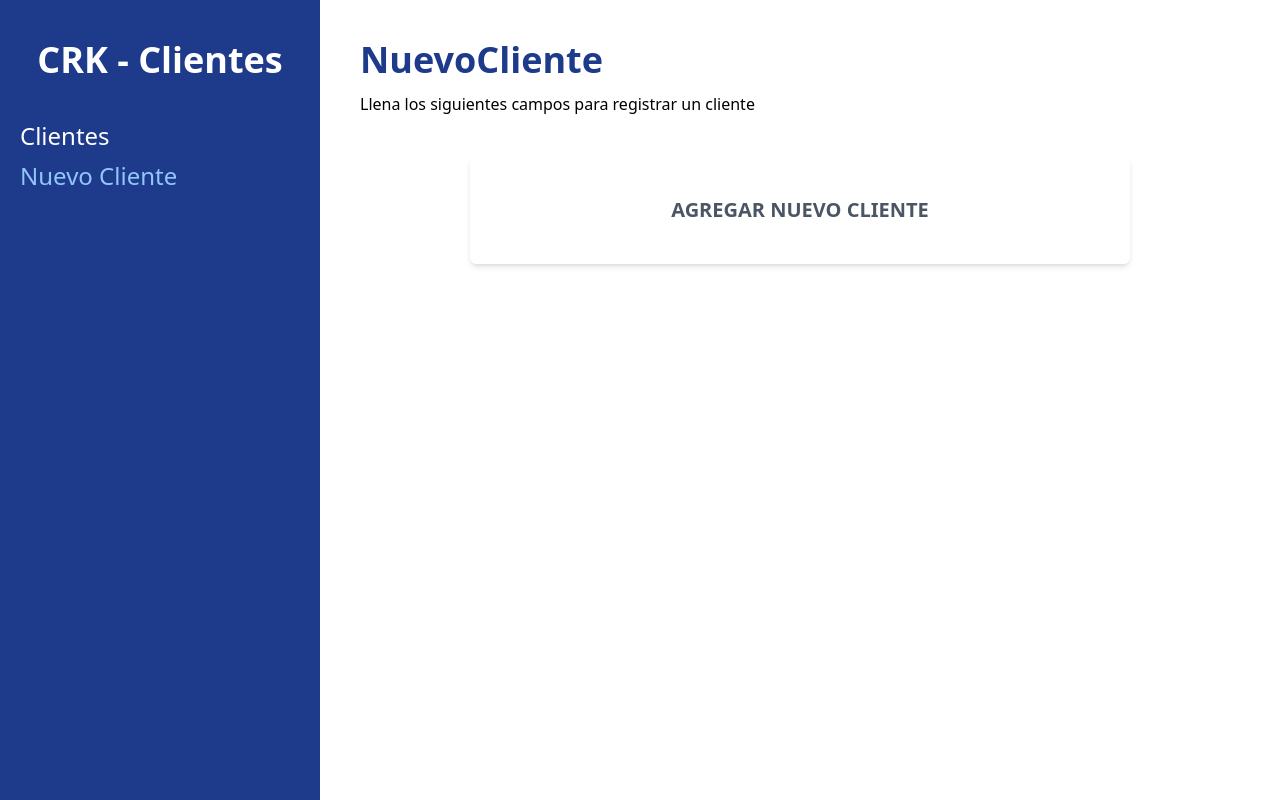
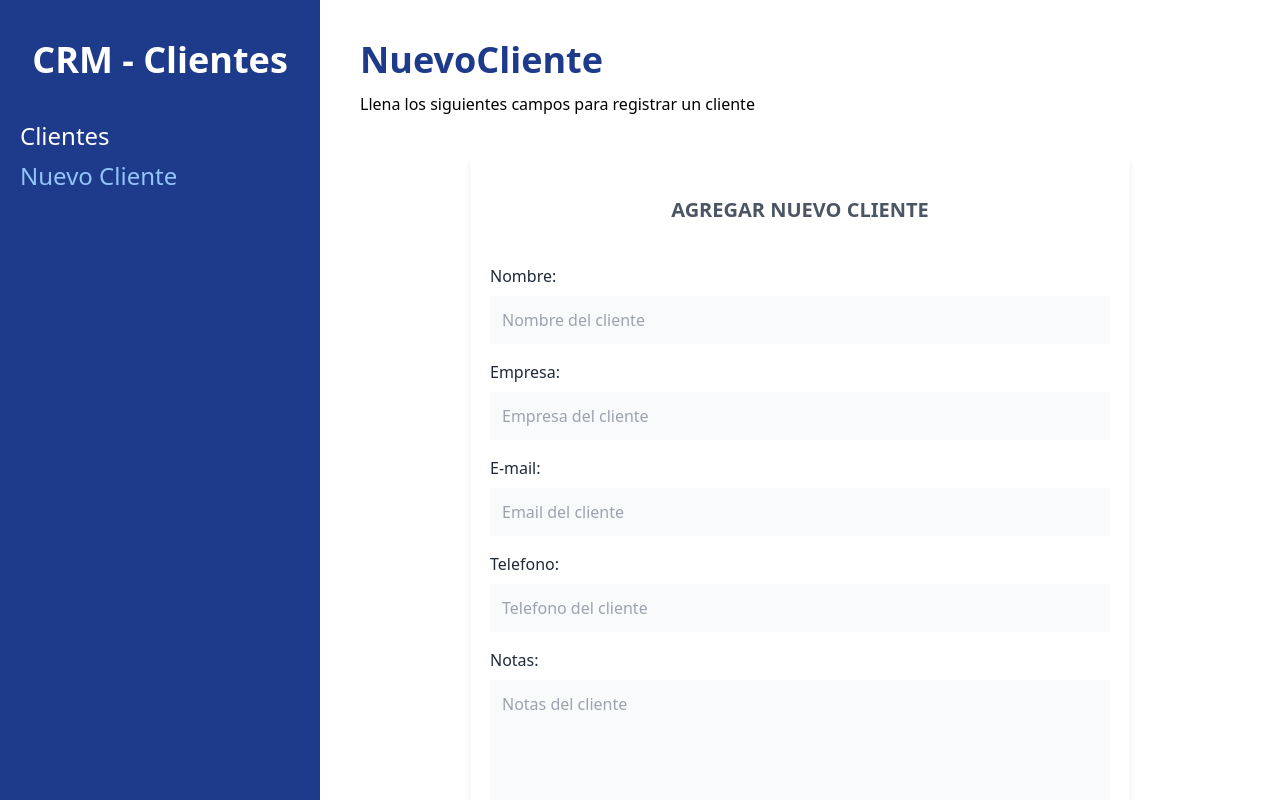
Before and after one commit to VicenteVieraG/crm-react, a React (Vite) app: page /clientes/nuevo in a window 1280 px wide. Built offline with nearby package versions, Linux system fonts and the light colour scheme.

Commit message:
Form imputs added. Layout fixed

```diff
--- a/package.json
+++ b/package.json
@@ -8,9 +8,11 @@
     "preview": "vite preview"
   },
   "dependencies": {
+    "formik": "^2.2.9",
     "react": "^18.0.0",
     "react-dom": "^18.0.0",
-    "react-router-dom": "^6.3.0"
+    "react-router-dom": "^6.3.0",
+    "yup": "^0.32.11"
   },
   "devDependencies": {
     "@types/react": "^18.0.0",
--- a/src/components/Formulario.jsx
+++ b/src/components/Formulario.jsx
@@ -1,11 +1,94 @@
 import React from 'react'
+import { Formik, Form, Field } from 'formik'
+
+//Formik es una libreria de formularios.
+//Ayuda a crear los formularios y validarlos
 
 const Formulario = () => {
-  return (
-    <div className="bg-white mt-10 px-5 py-10 rounded-md shadow-md md:w-3/4 mx-auto">
-        <h1 className="text-gray-600 font-bold text-xl uppercase text-center">Agregar nuevo cliente</h1>
-    </div>
-  )
+	return (
+		<div className="bg-white mt-10 px-5 py-10 rounded-md shadow-md md:w-3/4 mx-auto">
+			<h1 className="text-gray-600 font-bold text-xl uppercase text-center">Agregar nuevo cliente</h1>
+
+			<Formik>
+				<Form
+					className="mt-10"
+				>
+					<div className="mb-4">
+						<label
+							className="text-gray-800"
+							htmlFor="nombre"
+							>Nombre:
+						</label>
+						<Field
+							id="nombre"
+							type="text"
+							className="mt-2 block w-full p-3 bg-gray-50"
+							placeholder="Nombre del cliente"
+						/>
+					</div>
+					<div className="mb-4">
+						<label
+							className="text-gray-800"
+							htmlFor="empresa"
+							>Empresa:
+						</label>
+						<Field
+							id="empresa"
+							type="text"
+							className="mt-2 block w-full p-3 bg-gray-50"
+							placeholder="Empresa del cliente"
+						/>
+					</div>
+					<div className="mb-4">
+						<label
+							className="text-gray-800"
+							htmlFor="email"
+							>E-mail:
+						</label>
+						<Field
+							id="email"
+							type="email"
+							className="mt-2 block w-full p-3 bg-gray-50"
+							placeholder="Email del cliente"
+						/>
+					</div>
+					<div className="mb-4">
+						<label
+							className="text-gray-800"
+							htmlFor="telefono"
+							>Telefono:
+						</label>
+						<Field
+							id="telefono"
+							type="tel"
+							className="mt-2 block w-full p-3 bg-gray-50"
+							placeholder="Telefono del cliente"
+						/>
+					</div>
+					<div className="mb-4">
+						<label
+							className="text-gray-800"
+							htmlFor="notas"
+							>Notas:
+						</label>
+						<Field
+							as="textarea"
+							id="notas"
+							type="text"
+							className="mt-2 block w-full p-3 bg-gray-50 h-40"
+							placeholder="Notas del cliente"
+						/>
+					</div>
+
+					<input
+						type="submit"
+						value="agrear cliente"
+						className="mt-5 w-full bg-blue-800 p-3 text-white uppercase font-bold text-lg"
+					/>
+				</Form>
+			</Formik>
+		</div>
+	)
 }
 
 export default Formulario
--- a/src/layout/Layout.jsx
+++ b/src/layout/Layout.jsx
@@ -11,7 +11,7 @@
 		<div className="md:flex md:min-h-screen">
 			{/*Nav bar */}
 			<div className="md:w-1/4 bg-blue-900 px-5 py-10">
-				<h2 className="text-4xl font-black text-center text-white">CRK - Clientes</h2>
+				<h2 className="text-4xl font-black text-center text-white">CRM - Clientes</h2>
 				<nav className="mt-10">
 					<Link
 						className={`${URLActual === "/clientes" ? "text-blue-300" : "text-white"} transition delay-75 duration-200 text-2xl block mt-2 hover:text-blue-300`}
@@ -26,7 +26,7 @@
 				</nav>
 			</div>
 
-			<div className="md:w-3/4 p-10">
+			<div className="md:w-3/4 p-10 md:h-screen overflow-scroll">
 				<Outlet/>
 			</div>
 
```
Also changed, not shown: 1 other file (tests, documents, lock files or other folders).
